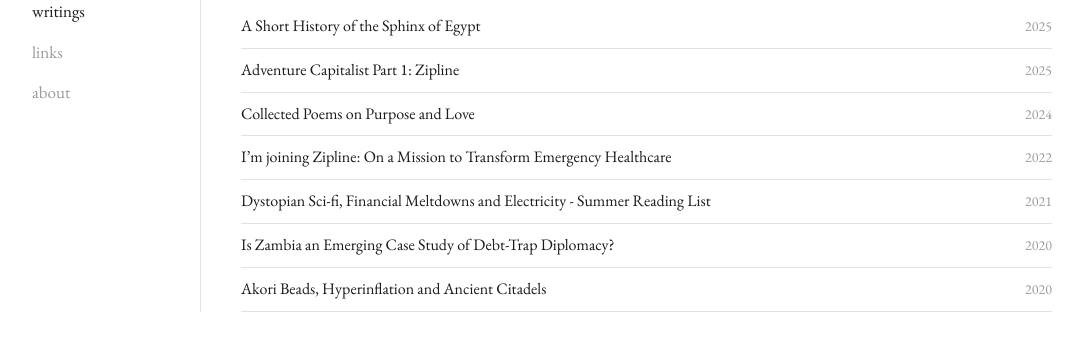
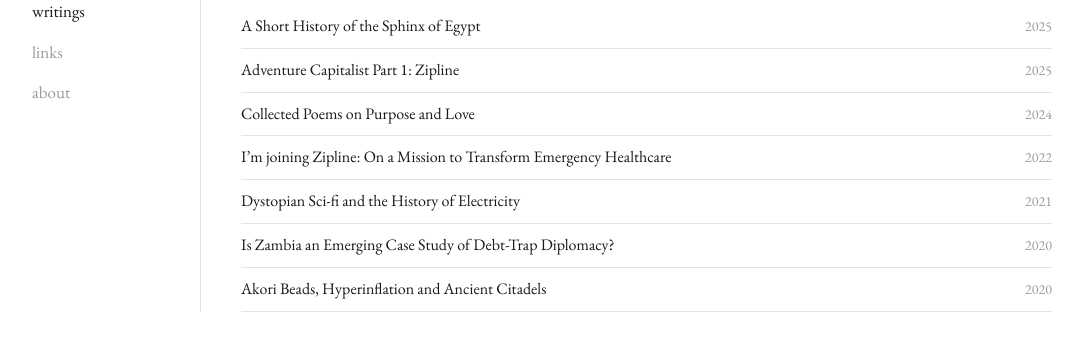
Before and after one commit to akori-test/danielblay.com, a plain HTML site: page writings/index.html in a window 1280 px wide. Shown: the part 121-472 px from the top of the page, without its empty margins (98-1181 px from the left). Drawn offline with nearby package versions, Linux system fonts and the light colour scheme.

Commit message:
Rename Summer Reading List post title
Co-Authored-By: Claude Opus 4.8 <noreply@anthropic.com>

```diff
--- a/writings/index.html
+++ b/writings/index.html
@@ -31,7 +31,7 @@
           <li><a href="https://www.satoshi.blog/p/adventure-capitalist-part-1-zipline" target="_blank" rel="noopener">Adventure Capitalist Part 1: Zipline</a><span class="meta">2025</span></li>
           <li><a href="https://www.satoshi.blog/p/collected-poems-purpose-love-and" target="_blank" rel="noopener">Collected Poems on Purpose and Love</a><span class="meta">2024</span></li>
           <li><a href="https://www.satoshi.blog/p/im-joining-zipline-on-a-mission-to" target="_blank" rel="noopener">I’m joining Zipline: On a Mission to Transform Emergency Healthcare</a><span class="meta">2022</span></li>
-          <li><a href="https://www.satoshi.blog/p/dystopian-sci-fi-hyperinflation-and" target="_blank" rel="noopener">Dystopian Sci-fi, Financial Meltdowns and Electricity - Summer Reading List</a><span class="meta">2021</span></li>
+          <li><a href="https://www.satoshi.blog/p/dystopian-sci-fi-hyperinflation-and" target="_blank" rel="noopener">Dystopian Sci-fi and the History of Electricity</a><span class="meta">2021</span></li>
           <li><a href="https://www.satoshi.blog/p/is-zambia-an-emerging-case-study" target="_blank" rel="noopener">Is Zambia an Emerging Case Study of Debt-Trap Diplomacy?</a><span class="meta">2020</span></li>
           <li><a href="https://www.satoshi.blog/p/akori-beads-hyper-inflation-and-ancient" target="_blank" rel="noopener">Akori Beads, Hyperinflation and Ancient Citadels</a><span class="meta">2020</span></li>
         </ul>
```
